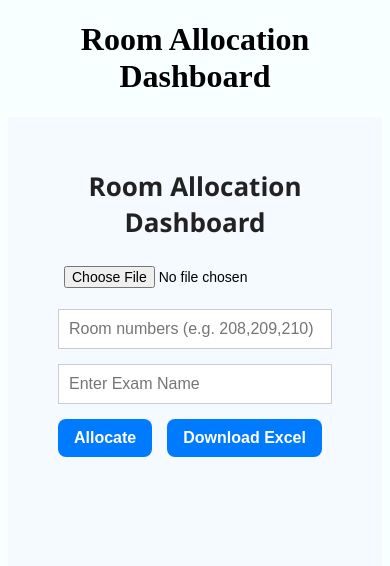
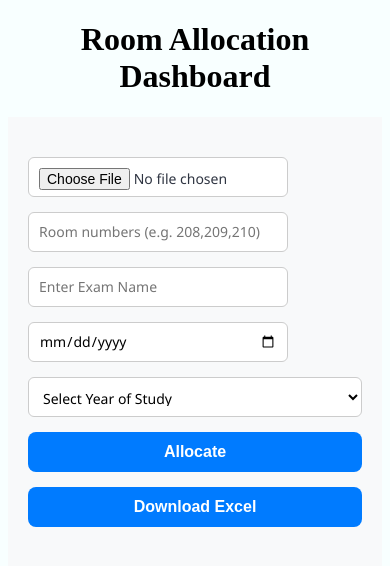
Before and after one commit to Mainudheen/allocation-management, a React (Create React App) app: page /dashboard in a window 390 px wide. Shown: the top 566 px of the page. Built offline with nearby package versions, Linux system fonts and the light colour scheme.

Commit message:
cat test allocation changes

```diff
--- a/src/components/RoomAllocator.css
+++ b/src/components/RoomAllocator.css
@@ -1,42 +1,48 @@
+/* Main Dashboard Layout */
 .dashboard-container {
-  padding: 30px 50px;
-  background-color: #f4faff;
+  max-width: 1200px;
+  margin: auto;
+  padding: 40px 20px;
   font-family: 'Segoe UI', sans-serif;
-  min-height: 100vh;
+  background-color: #f8f9fa;
+  color: #2f3542;
 }
 
-h2 {
-  font-size: 26px;
-  margin-bottom: 20px;
-  color: #222;
+/* Heading */
+.dashboard-container h2 {
   text-align: center;
+  margin-bottom: 30px;
+  font-size: 28px;
+  color: #1e272e;
 }
 
+/* Control Panel Layout */
 .control-panel {
   display: flex;
+  flex-wrap: wrap;
   gap: 15px;
   align-items: center;
+  justify-content: flex-start;
   margin-bottom: 30px;
-  flex-wrap: wrap;
-  justify-content: flex-start;
-
 }
 
-.control-panel input[type="file"] {
-  padding: 6px;
+/* Consistent Inputs */
+.control-panel input[type="text"],
+.control-panel input[type="date"],
+.control-panel input[type="file"],
+.control-panel select {
+  padding: 10px;
+  width: 260px;
   font-size: 14px;
-  border-radius: 50px;
-
+  border: 1px solid #ccc;
+  border-radius: 6px;
+  background-color: #fff;
+  font-family: 'Segoe UI', sans-serif;
+  height: 40px;
+  box-sizing: border-box;
 }
 
-.control-panel input[type="text"] {
-  padding: 10px;
-  width: 260px;
-  border: 1px solid #ccc;
-
-
-}
-
+/* Buttons */
 .control-panel button {
   padding: 10px 16px;
   background-color: #007bff;
@@ -46,33 +52,52 @@ h2 {
   border-radius: 8px;
   cursor: pointer;
   transition: background-color 0.3s ease;
+  height: 40px;
 }
 
 .control-panel button:hover {
   background-color: #0056b3;
 }
 
+/* Table Styling */
 .allocation-table {
   width: 100%;
   border-collapse: collapse;
-  background: #fff;
-  border-radius: 10px;
+  margin-top: 20px;
+  background-color: #ffffff;
+  box-shadow: 0 2px 8px rgba(0, 0, 0, 0.05);
+  border-radius: 8px;
   overflow: hidden;
-  box-shadow: 0 5px 15px rgba(0,0,0,0.05);
 }
 
 .allocation-table th,
 .allocation-table td {
-  padding: 14px 20px;
-  border: 1px solid #ddd;
+  padding: 14px 12px;
+  border: 1px solid #e0e0e0;
   text-align: center;
+  font-size: 14px;
 }
 
 .allocation-table thead {
-  background-color: #e9f5ff;
+  background-color: #007bff;
+  color: white;
+  font-weight: bold;
 }
 
-.allocation-table tbody tr:hover {
-  background-color: #f1f9ff;
-  transition: 0.2s ease-in-out;
+.allocation-table tbody tr:nth-child(even) {
+  background-color: #f1f3f5;
 }
+
+/* Responsive for Small Screens */
+@media (max-width: 768px) {
+  .control-panel {
+    flex-direction: column;
+    align-items: stretch;
+  }
+
+  .control-panel input,
+  .control-panel select,
+  .control-panel button {
+    width: 100%;
+  }
+}
--- a/src/components/RoomAllocator.jsx
+++ b/src/components/RoomAllocator.jsx
@@ -6,6 +6,8 @@ function RoomAllocator() {
   const [excelData, setExcelData] = useState([]);
   const [roomsInput, setRoomsInput] = useState('');
   const [examName, setExamName] = useState('');
+  const [examDate, setExamDate] = useState('');
+  const [yearOfStudy, setYearOfStudy] = useState('');
   const [allocations, setAllocations] = useState([]);
 
   const invigilatorList = [
@@ -39,8 +41,8 @@ function RoomAllocator() {
       return;
     }
 
-    if (!examName.trim()) {
-      alert("Please enter the Exam Name.");
+    if (!examName.trim() || !examDate || !yearOfStudy) {
+      alert("Please fill in all fields: Exam Name, Date, and Year of Study.");
       return;
     }
 
@@ -88,6 +90,8 @@ function RoomAllocator() {
         totalStudents: batch.length,
         rollNumbers,
         examName,
+        examDate,
+        yearOfStudy,
         invigilators: [inv1, inv2]
       });
     }
@@ -102,13 +106,15 @@ function RoomAllocator() {
     }
 
     const wsData = [
-      ["Class", "Room", "Total Students", "Roll Numbers","Exam Name", "Invigilator 1", "Invigilator 2"],
+      ["Class", "Room", "Total Students", "Roll Numbers", "Exam Name", "Exam Date", "Year", "Invigilator 1", "Invigilator 2"],
       ...allocations.map(a => [
         a.className,
         a.room,
         a.totalStudents,
         a.rollNumbers,
         a.examName,
+        a.examDate,
+        a.yearOfStudy,
         a.invigilators[0],
         a.invigilators[1]
       ])
@@ -127,7 +133,7 @@ function RoomAllocator() {
 
   return (
     <div className="dashboard-container">
-      <h2>Room Allocation Dashboard</h2>
+
 
       <div className="control-panel">
         <input type="file" accept=".xlsx, .xls" onChange={handleFileUpload} />
@@ -145,17 +151,32 @@ function RoomAllocator() {
           onChange={(e) => setExamName(e.target.value)}
         />
 
+        <input
+          type="date"
+          value={examDate}
+          onChange={(e) => setExamDate(e.target.value)}
+        />
+
+        <select
+          value={yearOfStudy}
+          onChange={(e) => setYearOfStudy(e.target.value)}
+        >
+          <option value="">Select Year of Study</option>
+          <option value="II">II</option>
+          <option value="III">III</option>
+          <option value="IV">IV</option>
+        </select>
+
         <button onClick={allocate}>Allocate</button>
         <button onClick={downloadExcel}>Download Excel</button>
       </div>
 
-      {allocations.length > 0 && examName && (
+      {allocations.length > 0 && (
+        <>
           <h3 style={{ textAlign: 'center', marginTop: '20px' }}>
-          Allocation for: <span style={{ color: '#2f3542' }}>{examName}</span>
+            Allocation for: <span style={{ color: '#2f3542' }}>{examName}</span> on {examDate} | Year: {yearOfStudy}
           </h3>
-      )}
 
-      {allocations.length > 0 && (
           <table className="allocation-table">
             <thead>
               <tr>
@@ -164,6 +185,8 @@ function RoomAllocator() {
                 <th>Total Students</th>
                 <th>Roll Numbers</th>
                 <th>Exam Name</th>
+                <th>Exam Date</th>
+                <th>Year</th>
                 <th>Invigilator 1</th>
                 <th>Invigilator 2</th>
               </tr>
@@ -176,12 +199,15 @@ function RoomAllocator() {
                   <td>{a.totalStudents}</td>
                   <td>{a.rollNumbers}</td>
                   <td>{a.examName}</td>
+                  <td>{a.examDate}</td>
+                  <td>{a.yearOfStudy}</td>
                   <td>{a.invigilators[0]}</td>
                   <td>{a.invigilators[1]}</td>
                 </tr>
               ))}
             </tbody>
           </table>
+        </>
       )}
     </div>
   );
```
Lines whose indentation alone changed are shown as unchanged.
